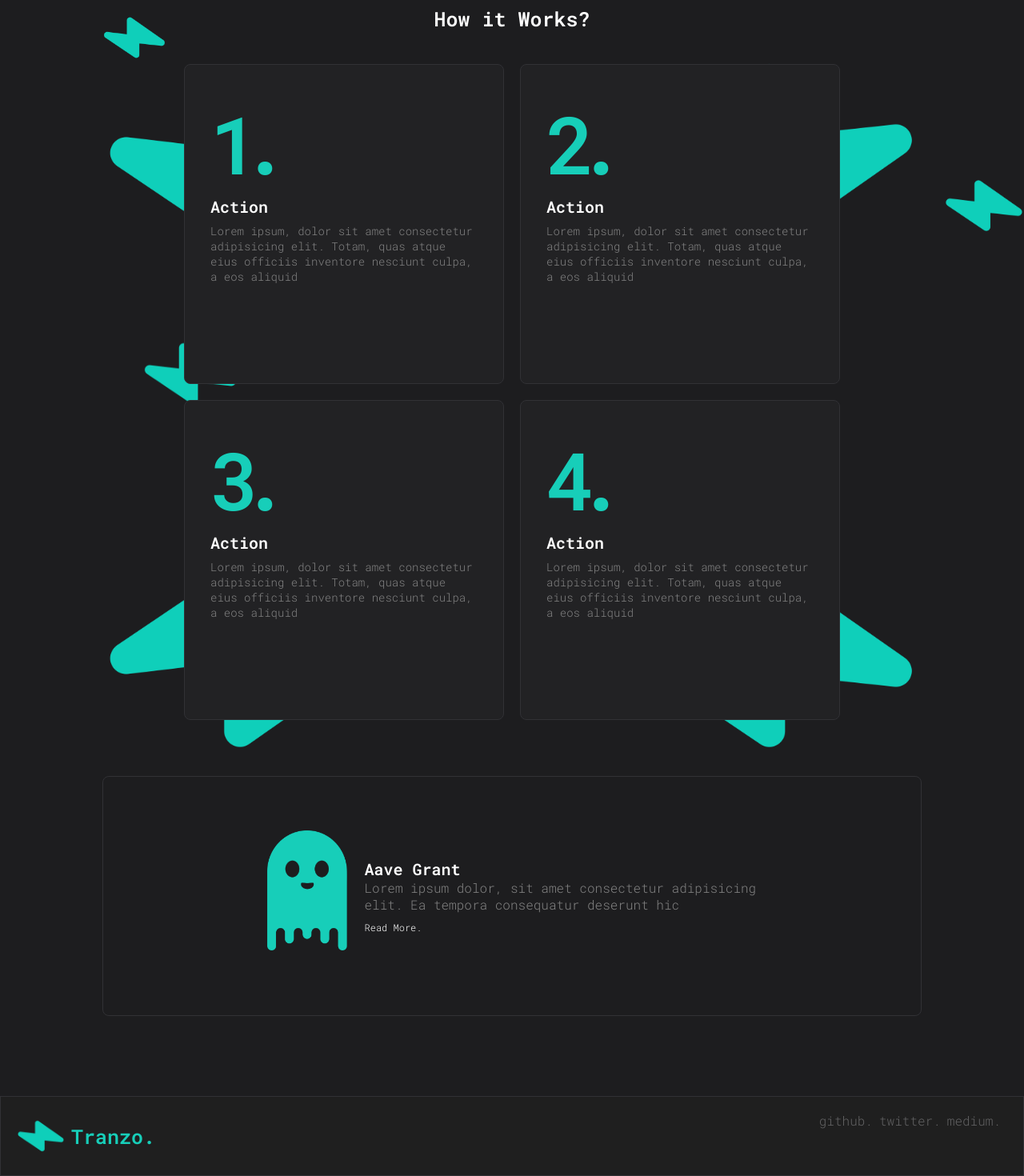
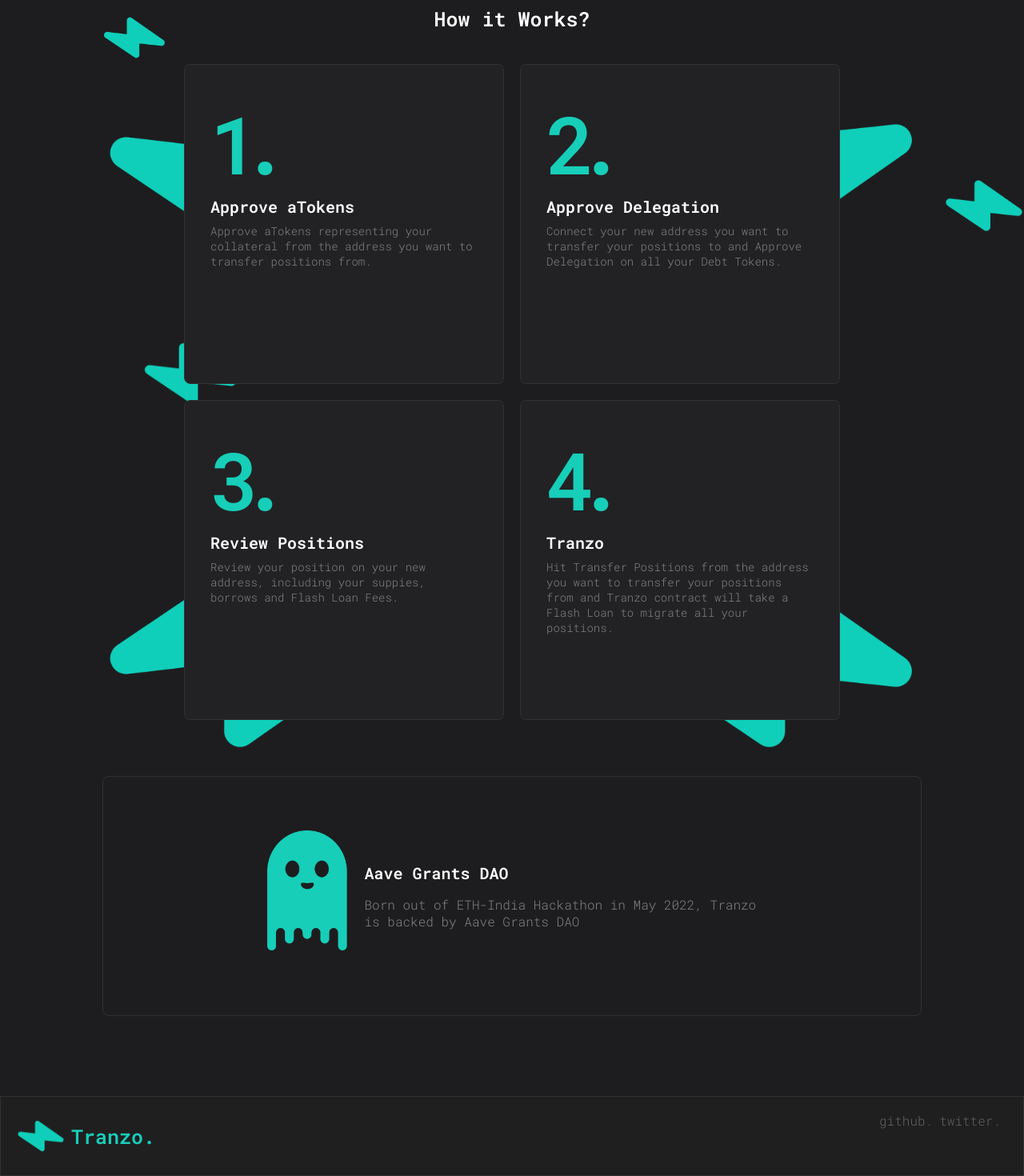
Before and after one commit to Tranzo-Fi/website, a React (Create React App) app: page / in a window 1280 px wide. Shown: the part 653-2123 px from the top of the page at 80% size. Built offline with nearby package versions, Linux system fonts and the light colour scheme.

Commit message:
Add: Content

```diff
--- a/src/views/home/components/Banner.tsx
+++ b/src/views/home/components/Banner.tsx
@@ -13,7 +13,7 @@
           Tranzo Protocol
         </Text>
         <Text letterSpacing={1} fontSize={[16, 18, 20]} color={"dark"} width={["100%", "40%", "40%"]}>
-          Transfer your aave positions from one wallet to another seamlessly{" "}
+          Transfer your Aave positions from one address to another seamlessly.{" "}
         </Text>
       </Box>
     </Flex>
--- a/src/views/home/components/Footer.tsx
+++ b/src/views/home/components/Footer.tsx
@@ -1,10 +1,19 @@
 import React from "react";
-import { Box, Flex, Image, Text } from "rebass/styled-components";
+import { Box, Flex, Image, Text, Link } from "rebass/styled-components";
 import { LogoFlash } from "../../../app/assets";
 
 type Props = {};
 
 const Footer = (props: Props) => {
+
+  const openGithub = () => {
+    window.open("https://github.com/Tranzo-Fi");
+  };
+
+  const openTwitter = () => {
+    window.open("https://twitter.com/TranzoFi");
+  };
+
   return (
     <Box
       display={"grid"}
@@ -41,15 +50,15 @@
           </Text>
         </Flex>
         <Flex display={"grid"} alignContent={"center"}>
-          <Text color={"#636364"} mr={2}>
+          <Text color={"#636364"} mr={2} onClick={openGithub} style={{cursor: "pointer"}}>
             github.
           </Text>
-          <Text color={"#636364"} mr={2}>
+          <Text color={"#636364"} mr={2} onClick={openTwitter} style={{cursor: "pointer"}}>
             twitter.
           </Text>
-          <Text color={"#636364"} mr={2}>
+          {/* <Text color={"#636364"} mr={2}>
             medium.
-          </Text>
+          </Text> */}
         </Flex>
       </Flex>
     </Box>
--- a/src/views/home/components/Grant.tsx
+++ b/src/views/home/components/Grant.tsx
@@ -24,14 +24,14 @@
         </Box>
         <Box width={["100%", "50%", "50%"]} ml={22}>
           <Text fontWeight={"bold"} fontSize={20}>
-            Aave Grant
+            Aave Grants DAO
           </Text>
-          <Text color={"#838383"}>
-            Lorem ipsum dolor, sit amet consectetur adipisicing elit. Ea tempora consequatur deserunt hic{" "}
+          <Text color={"#838383"} paddingTop={3}>
+            Born out of ETH-India Hackathon in May 2022, Tranzo is backed by Aave Grants DAO{" "}
           </Text>
-          <Text mt={10} fontSize={12}>
+          {/* <Text mt={10} fontSize={12}>
             Read More.
-          </Text>
+          </Text> */}
         </Box>
       </Flex>
     </Box>
--- a/src/views/home/components/Works.tsx
+++ b/src/views/home/components/Works.tsx
@@ -3,6 +3,20 @@
 import { LogoFlash } from "../../../app/assets";
 
 type Props = {};
+
+const howitworksHeader = [
+  'Approve aTokens',
+  'Approve Delegation',
+  'Review Positions',
+  'Tranzo'
+]
+
+const howitworksText = [
+  'Approve aTokens representing your collateral from the address you want to transfer positions from.',
+  'Connect your new address you want to transfer your positions to and Approve Delegation on all your Debt Tokens.',
+  'Review your position on your new address, including your suppies, borrows and Flash Loan Fees.',
+  'Hit Transfer Positions from the address you want to transfer your positions from and Tranzo contract will take a Flash Loan to migrate all your positions.'
+];
 
 const Works = (props: Props) => {
   return (
@@ -115,11 +129,10 @@
               </Text>
             </Flex>
             <Text fontSize={20} fontWeight={"bold"}>
-              Action
+              {howitworksHeader[i]}
             </Text>
             <Text fontSize={14} color={"#838383"} mt={2}>
-              Lorem ipsum, dolor sit amet consectetur adipisicing elit. Totam, quas atque eius officiis inventore nesciunt culpa,
-              a eos aliquid
+              {howitworksText[i]}
             </Text>
           </Box>
         ))}
```
